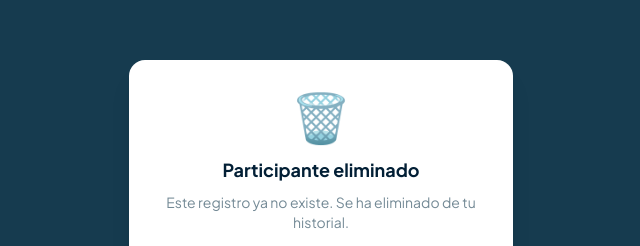
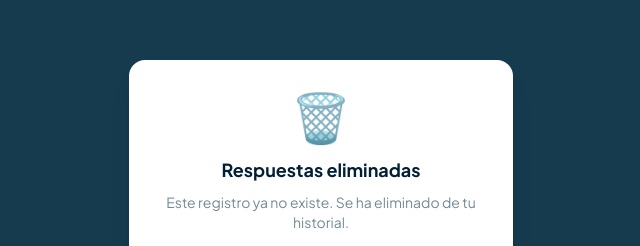
Before and after one commit to MichelValles/datinder, a Next.js app: page /results/1 in a window 1280 px wide. Shown: the part 202-448 px from the top of the page, without its empty margins (319-959 px from the left). Built offline with nearby package versions, Linux system fonts and the light colour scheme; no server answers; the database is empty.

Commit message:
Change 'Participante eliminado' to 'Respuestas eliminadas'
Co-Authored-By: Claude Sonnet 4.6 <noreply@anthropic.com>

```diff
--- a/app/results/[userId]/NotFound.tsx
+++ b/app/results/[userId]/NotFound.tsx
@@ -18,7 +18,7 @@ export default function ResultNotFound({ userId }: { userId: string }) {
     <main className="min-h-screen bg-[#163b4f] flex items-center justify-center p-4">
       <div className="bg-white rounded-2xl p-8 text-center w-full max-w-sm shadow-xl">
         <div className="text-5xl mb-4">🗑️</div>
-        <p className="text-[#021f35] font-bold text-lg mb-2">Participante eliminado</p>
+        <p className="text-[#021f35] font-bold text-lg mb-2">Respuestas eliminadas</p>
         <p className="text-[#163b4f]/60 text-sm mb-6">
           Este registro ya no existe. Se ha eliminado de tu historial.
         </p>
```
